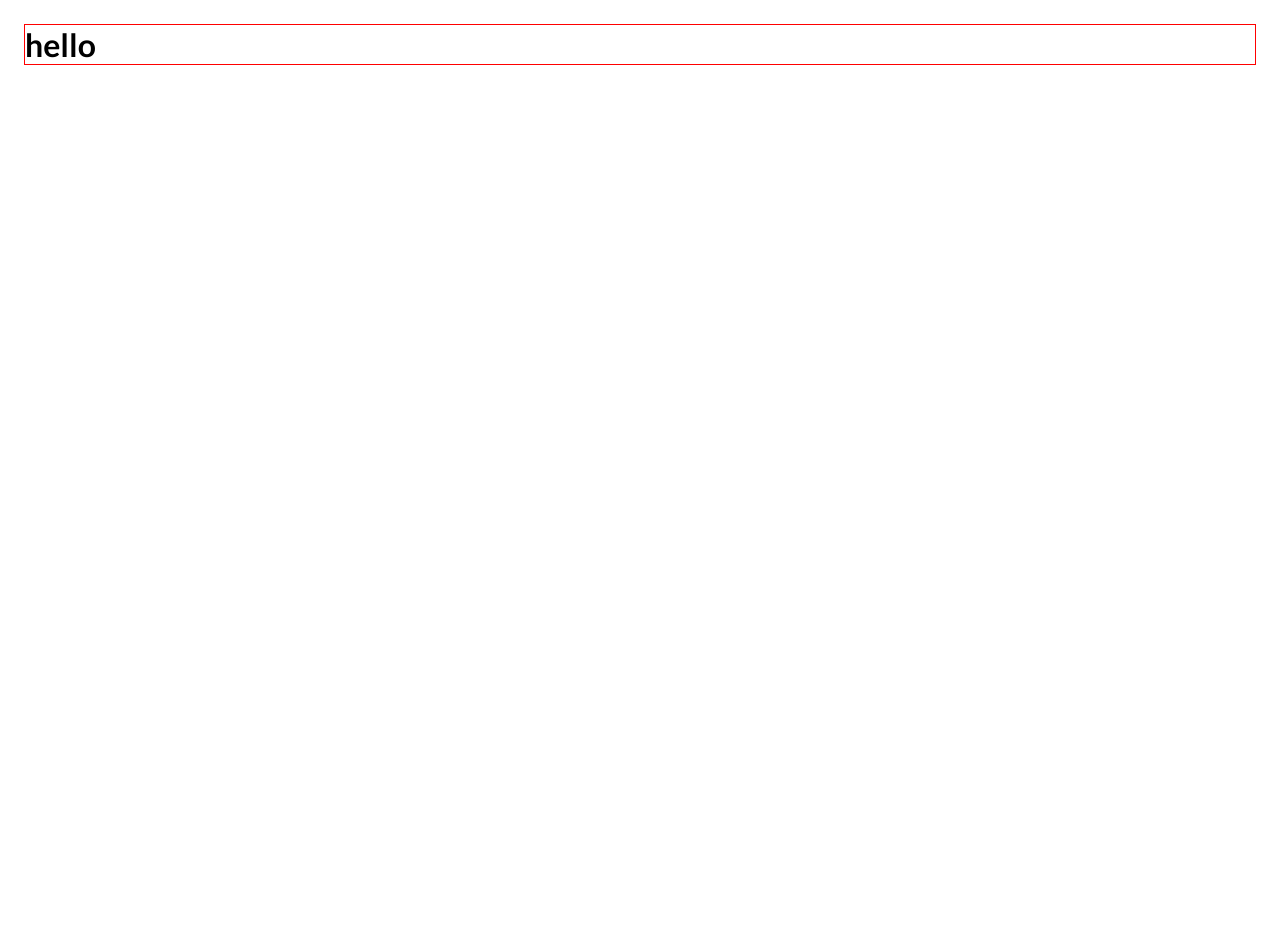
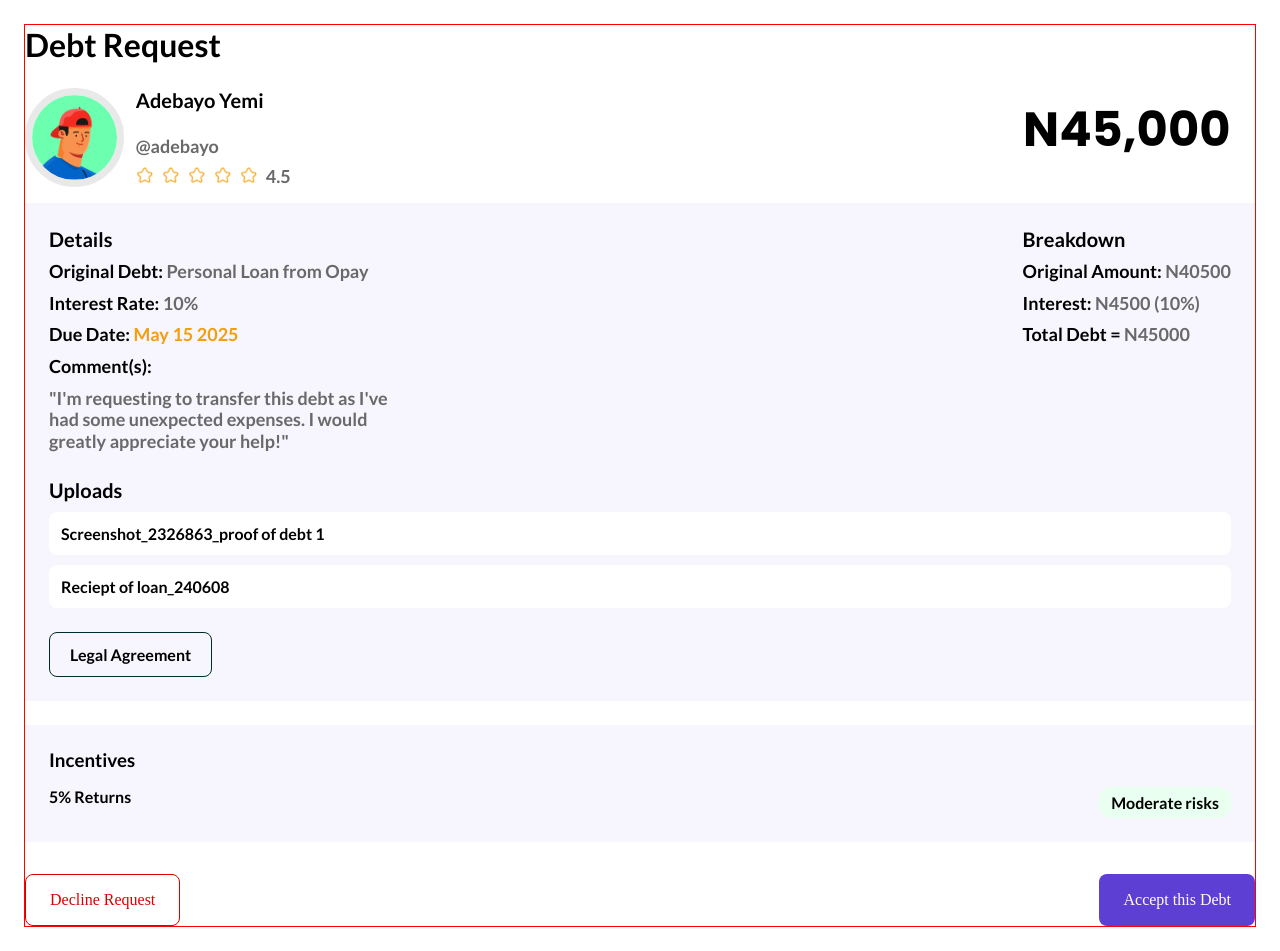
Before and after one commit to Danieljosh-uduma/Gbese, a React (Vite) app: page /debtrequest in a window 1280 px wide. Before the commit the page ends 800 px from the top, so only its background shows below. Built offline with nearby package versions, Linux system fonts and the light colour scheme.

Commit message:
debt request almost done

```diff
--- /dev/null
+++ b/src/components/ActionButtons.css
@@ -0,0 +1,37 @@
+.action-buttons {
+  display: flex;
+  gap: 16px;
+  justify-content: space-between;
+  margin-top: 32px;
+}
+
+.btn {
+  padding: 16px 24px;
+  font-size: 16px;
+  border-radius: 8px;
+  border: none;
+  cursor: pointer;
+  color: #fff;
+
+  transition: background-color 0.2s ease;
+}
+
+.decline-btn {
+  background: white;
+  color: #db0000;
+  border: 1px solid #db0000;
+  transition: all 0.15s;
+}
+
+.decline-btn:hover {
+  background-color: #db0000;
+  color: #fff;
+}
+
+.accept-btn {
+  background-color: #5d3fd3;
+}
+
+.accept-btn:hover {
+  background-color: #5d3fd3;
+}
--- /dev/null
+++ b/src/components/ActionButtons.tsx
@@ -0,0 +1,22 @@
+import React from 'react';
+import './ActionButtons.css';
+
+interface ActionButtonsProps {
+  onDecline?: () => void;
+  onAccept?: () => void;
+}
+
+const ActionButtons: React.FC<ActionButtonsProps> = ({ onDecline, onAccept }) => {
+  return (
+    <div className="action-buttons">
+      <button className="btn decline-btn" onClick={onDecline}>
+        Decline Request
+      </button>
+      <button className="btn accept-btn" onClick={onAccept}>
+        Accept this Debt
+      </button>
+    </div>
+  );
+};
+
+export default ActionButtons;
--- /dev/null
+++ b/src/pages/Debt Request/DebtRequest.css
@@ -0,0 +1,16 @@
+.details p,
+.breakdown p {
+  font-weight: 100;
+  font-size: 18px;
+  line-height: 120%;
+  font-family: "Lato", sans-serif;
+  margin-bottom: 10px;
+}
+
+span {
+  color: #696969;
+}
+
+.due-date {
+  color: #f59e0b;
+}
--- a/src/pages/Debt Request/DebtRequest.tsx
+++ b/src/pages/Debt Request/DebtRequest.tsx
@@ -1,7 +1,94 @@
+import './DebtRequest.css'
+import ActionButtons from './../../components/actionbuttons';
 const DebtRequest = () => {
  return(
   <div className="container" style={{margin: '24px', border:'1px solid red'}}>
-  <h1>hello</h1>
+  <div className="header">
+   <div className="debt-request-header">
+    <h1>Debt Request</h1>
+    </div>
+    </div>
+
+    <div className="profile-debt" style={{display: 'flex', justifyContent: 'space-between', alignContent: 'center', marginTop: '24px', marginBottom: '16px' }}>
+     <div className="profile" style={{display: 'flex', alignContent: 'center', gap: '12px'}}>
+      <div className="profile-pic" style={{width: '98.75px', height: '98.75px'}} >
+       <img style={{border:'7.75px solid #E9E9E9', borderRadius: '50%'}}src="src\assets\images\images\95bbcdc4b4e68e088b8c386820e798467065a71b.png" alt="" />
+      </div>
+      <div className="profile-name">
+       <div className="username">
+        <h2 style={{marginBottom: '24px', fontWeight: '700', fontSize: '20px', lineHeight: '120%'}}>Adebayo Yemi</h2>
+        <p style={{color: '#696969', fontWeight: '400', fontSize: '18px', lineHeight: '120%'}} >@adebayo</p>
+        </div>
+       <div className="user-rating"  style={{display: 'flex', alignContent: 'center', gap: '8px', marginTop: '8px'}}>
+        <img src="src\assets\images\icons\star.png" alt="" style={{width: '18px'}} />
+        <img src="src\assets\images\icons\star.png" alt="" style={{width: '18px'}} />
+        <img src="src\assets\images\icons\star.png" alt="" style={{width: '18px'}} />
+        <img src="src\assets\images\icons\star.png" alt="" style={{width: '18px'}} />
+        <img src="src\assets\images\icons\star.png" alt="" style={{width: '18px'}} />
+        <p style={{color: '#696969', fontWeight: '400', fontSize: '18px', lineHeight: '120%'}} >4.5</p>
+       </div>
+      </div>
+     </div>
+     <div className="debt">
+      <h2 style={{margin: '13px 24.5px 13px 104px', fontFamily: 'Poppins', fontSize: '48px', fontWeight: '500', lineHeight: '120%'}}>N45,000</h2>
+      </div>
+
+    </div>
+
+    <div className="debt-details" style={{background: '#AE9FE91A', padding: '24px',}}>
+     <div className="details-breakdown" style={{display: 'flex', justifyContent: 'space-between', gap: '80px'}}>
+      <div className="details" style={{maxWidth: '345px', }}>
+       <h3 style={{marginBottom: '10px', fontWeight: '700', fontSize: '20px',}}>Details</h3>
+       <p>Original Debt: <span>Personal Loan from Opay </span></p>
+       <p>Interest Rate: <span>10%</span></p>
+       <p>Due Date: <span className='due-date'>May 15 2025</span></p>
+       <p>Comment(s):</p>
+       <p><span>"I'm requesting to transfer this debt as I've had some unexpected expenses. I would greatly appreciate your help!"</span> </p>
+      </div>
+      <div className="breakdown">
+       <h3 style={{marginBottom: '10px', fontWeight: '700', fontSize: '20px',}}>Breakdown</h3>
+       <p>Original Amount: <span>N40500</span></p>
+       <p>Interest: <span>N4500 (10%)</span></p>
+       <p>Total Debt = <span>N45000</span></p>
+      </div>
+     </div>
+
+
+     <div className="uploads">
+      <h3 style={{marginTop: '16px', fontSize: '20px', fontWeight: '700px'}}>Uploads</h3>
+     <div className="screenshots" style={{background: 'white', padding: '12px', borderRadius: '8px', display: 'flex', margin: '10px 0'}}>
+      <div className="screenshot-left"></div>
+      <div className="screenshot-name"><p>Screenshot_2326863_proof of debt 1</p></div>
+      <div className="screenshot-options"></div>
+     </div>
+
+      <div className="screenshots" style={{background: 'white', padding: '12px', borderRadius: '8px', display: 'flex'}}>
+      <div className="screenshot-left"></div>
+      <div className="screenshot-name"><p>Reciept of loan_240608</p></div>
+      <div className="screenshot-options"></div>
+     </div>
+
+
+      <p className="legal-btn" style={{border: '1px solid #002B2B', display: 'inline-block', marginTop: '24px', padding: '12px 20px', borderRadius: '8px', fontSize: '16px', fontWeight: '600'}}>Legal Agreement</p>
+     </div>
+    </div>
+
+    <div className="incentives" style={{marginTop: '24px', background: '#AE9FE91A', padding: '24px'}}>
+     <h3>Incentives</h3>
+     <div className="returns-risks" style={{display: 'flex', justifyContent: 'space-between', marginTop: '16px'}}>
+      <div className="returns">
+       <p>5% Returns</p>
+      </div>
+      <div className="risks" style={{background: '#E9FFF0', borderRadius:'12px', padding: '6px 12px'}}>
+       <p>Moderate risks</p>
+      </div>
+     </div>
+    </div>
+
+    <div className="decline-accept-btn">
+     <ActionButtons />
+    </div>
+
   </div>
  );
 }
```
Also changed, not shown: src/pages/Debt Request/fileUploader.tsx (added, +42 -0 lines), src/assets/images/icons/star.png (added), src/assets/images/images/95bbcdc4b4e68e088b8c386820e798467065a71b.png (added), src/pages/Debt Request/fileUploader.css (added).
